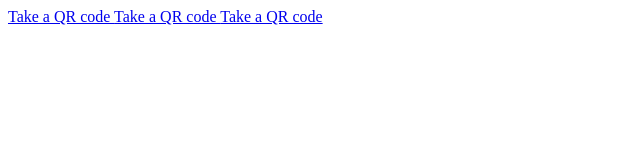
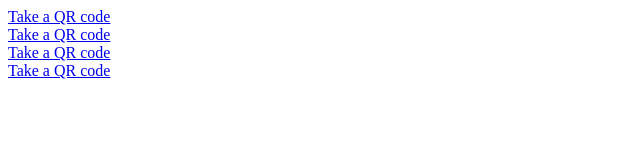
Before and after one commit to texnedo/texnedo.github.io, a plain HTML site: page index.html in a window 1280 px wide. Shown: the whole page, without its empty margins (0-640 px from the left). Drawn offline with Linux system fonts and the light colour scheme.

Commit message:
add: test

```diff
--- a/index.html
+++ b/index.html
@@ -8,10 +8,10 @@
 </style>
 <script src=""></script>
 <body>
-	<a href="domclick.ru"> Take a QR code </a>
-	<a href="http://domclick.ru"> Take a QR code </a>
-	<a href="intent://domclick.ru#Intent;scheme=http;action=android.intent.action.VIEW;end"> Take a QR code </a>
-<!-- <a href="intent://#Intent;action=android.intent.action.MAIN;package=ru.domclick.mortgage;categoty=android.intent.categor.LAUNCHER;end"> Take a QR code </a> -->
+	<a href="domclick.ru"> Take a QR code </a> <br>
+	<a href="http://domclick.ru"> Take a QR code </a> <br>
+	<a href="intent://domclick.ru#Intent;scheme=http;action=android.intent.action.VIEW;end"> Take a QR code </a> <br>
+	<a href="intent://#Intent;action=android.intent.action.VIEW;package=ru.domclick.mortgage;categoty=android.intent.category.BROWSABLE;end"> Take a QR code </a> <br>
 <!-- <a href="intent://#Intent;package=ru.domclick.mortgage;end"> Take a QR code </a> -->
 </body>
 </html>
```
